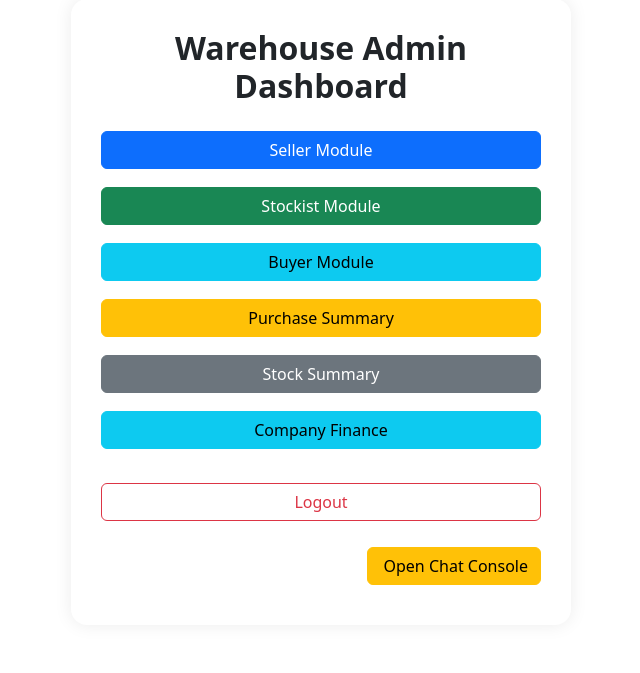
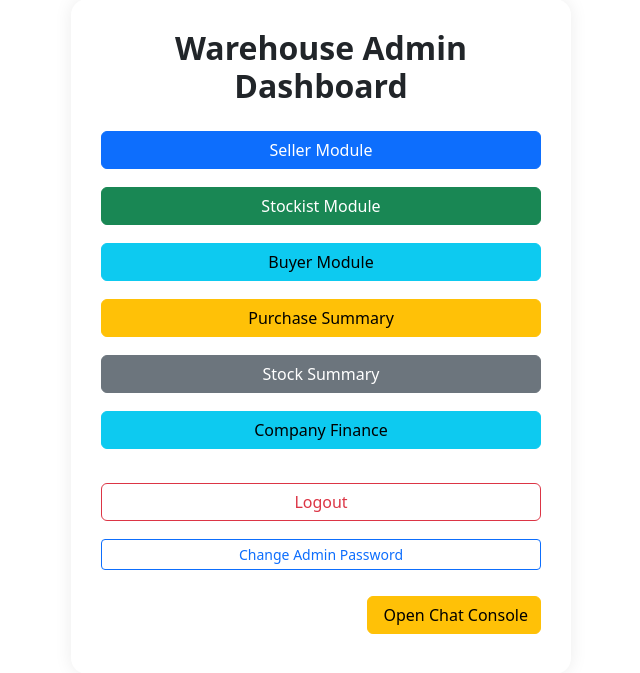
Before and after one commit to DUDU1608/warehouse-python, a Flask app: page /dashboard in a window 1280 px wide. Shown: the part 61-734 px from the top of the page, without its empty margins (319-959 px from the left). Run offline with Flask 3, Linux system fonts and the light colour scheme; the visitor is signed in with stand-in values (Sample User, id 1); some libraries are stand-ins or nearby versions.

Commit message:
Update dashboard.html

```diff
--- a/app/templates/dashboard.html
+++ b/app/templates/dashboard.html
@@ -37,6 +37,9 @@
             <a href="/stock_summary" class="btn btn-secondary">Stock Summary</a>
             <a href="/company/finance" class="btn btn-info">Company Finance</a>
             <a href="/logout" class="btn btn-outline-danger mt-3">Logout</a>
+            <a href="{{ url_for('auth.admin_change_password') }}" class="btn btn-outline-primary btn-sm">
+  Change Admin Password
+</a>
         </div>
 
         <!-- Chat Console button moved outside grid -->
```
